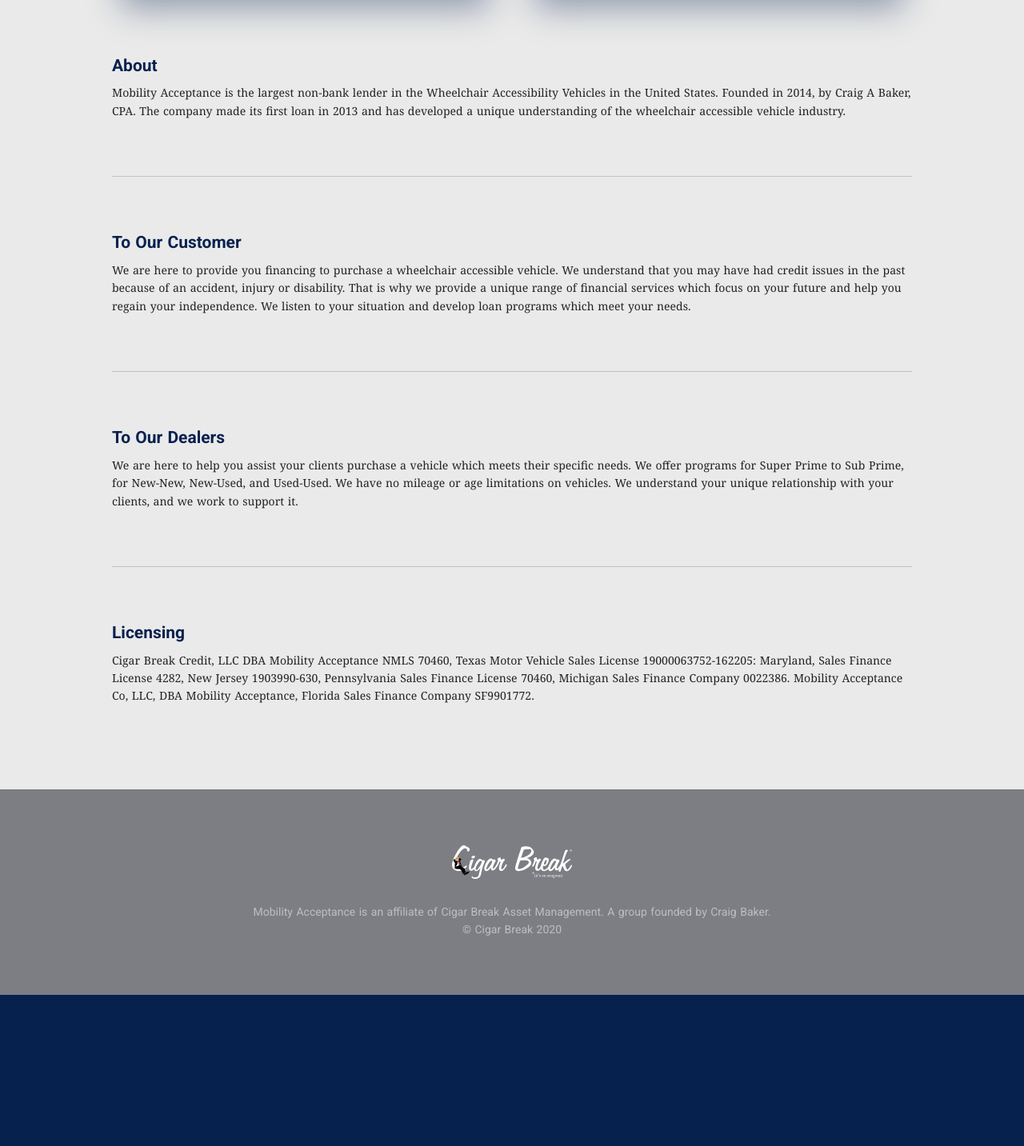
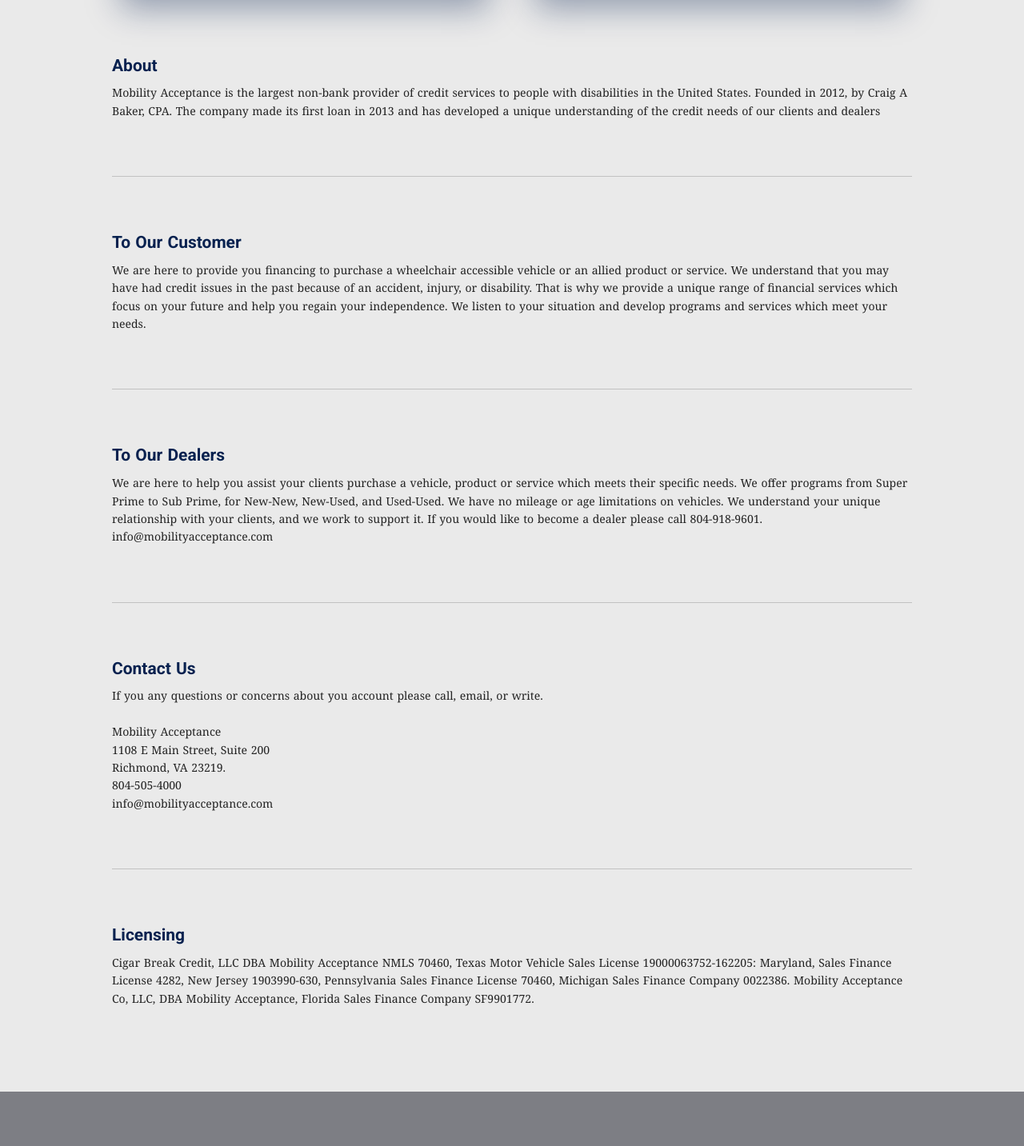
Before and after one commit to seanmart/mobilityAcceptance, a Nuxt app: page / in a window 1280 px wide. Shown: the part 473-1906 px from the top of the page at 80% size. Before the commit the page ends 1717 px from the top, so only its background shows below. Built offline with nearby package versions, Linux system fonts and the light colour scheme.

Commit message:
updated text

```diff
--- a/assets/data.js
+++ b/assets/data.js
@@ -22,33 +22,42 @@
  sections: [
   {
    title: "About",
-   text: `Mobility Acceptance is the largest non-bank lender in the Wheelchair Accessibility Vehicles
-          in the United States. Founded in 2014, by Craig A Baker, CPA. The company made its first loan
-          in 2013 and has developed a unique understanding of the wheelchair accessible vehicle industry.`
+   text: `Mobility Acceptance is the largest non-bank provider of credit services to people with disabilities in the United States.
+          Founded in 2012, by Craig A Baker, CPA. The company made its first loan in 2013 and has developed a unique understanding
+          of the credit needs of our clients and dealers`
   },
   {
    title: "To Our Customer",
-   text: `We are here to provide you financing to purchase a wheelchair accessible vehicle. We understand
-          that you may have had credit issues in the past because of an accident, injury or disability.
-          That is why we provide a unique range of financial services which focus on your future and help
-          you regain your independence. We listen to your situation and develop loan programs which meet your needs.`
+   text: `We are here to provide you financing to purchase a wheelchair accessible vehicle or an allied product or service.
+          We understand that you may have had credit issues in the past because of an accident, injury, or disability. That
+          is why we provide a unique range of financial services which focus on your future and help you regain your independence.
+          We listen to your situation and develop programs and services which meet your needs.`
   },
   {
    title: "To Our Dealers",
-   text: `We are here to help you assist your clients purchase a vehicle which meets their specific needs.
-          We offer programs for Super Prime to Sub Prime, for New-New, New-Used, and Used-Used. We have no
-          mileage or age limitations on vehicles. We understand your unique relationship with your clients,
-          and we work to support it. `
+   text: `We are here to help you assist your clients purchase a vehicle, product or service which meets their specific needs.
+          We offer programs from Super Prime to Sub Prime, for New-New, New-Used, and Used-Used. We have no mileage or age limitations
+          on vehicles. We understand your unique relationship with your clients, and we work to support it. If you would like to become
+          a dealer please call 804-918-9601. info@mobilityacceptance.com `
+  },
+  {
+   title: "Contact Us",
+   text: `If you any questions or concerns about you account please call, email, or write.<br/><br/>
+
+         Mobility Acceptance <br/>
+         1108 E Main Street, Suite 200 <br/>
+         Richmond, VA 23219. <br/>
+         804-505-4000 <br/>
+         info@mobilityacceptance.com`
   },
   {
    title: "Licensing",
-   text: `Cigar Break Credit, LLC DBA Mobility Acceptance NMLS 70460, Texas Motor Vehicle Sales License
-          19000063752-162205: Maryland, Sales Finance License 4282, New Jersey 1903990-630, Pennsylvania
-          Sales Finance License 70460, Michigan Sales Finance Company 0022386. Mobility Acceptance Co,
-          LLC, DBA Mobility Acceptance, Florida Sales Finance Company SF9901772.`
+   text: `Cigar Break Credit, LLC DBA Mobility Acceptance NMLS 70460, Texas Motor Vehicle Sales License 19000063752-162205:
+          Maryland, Sales Finance License 4282, New Jersey 1903990-630, Pennsylvania Sales Finance License 70460, Michigan Sales
+          Finance Company 0022386. Mobility Acceptance Co, LLC, DBA Mobility Acceptance, Florida Sales Finance Company SF9901772.`
   }
 ],
 footer:{
-  text: "Mobility Acceptance is an affiliate of Cigar Break Asset Management. A group founded by Craig Baker."
+  text: `Mobility Acceptance is an affiliate of Cigar Break Asset Management, 1108 E. Main Street, Suite 200 Richmond VA, 23219. 804 505 4000`
 }
 };
--- a/components/footer.vue
+++ b/components/footer.vue
@@ -3,7 +3,7 @@
     <div class="content">
       <img src="cigarbreak.svg"/>
       <p v-html="data.footer.text"/>
-      <p class="copyright">© Cigar Break {{new Date().getFullYear()}}</p>
+      <p class="copyright">© {{new Date().getFullYear()}} Cigar Break Asset Management</p>
     </div>
   </footer>
 </template>
@@ -29,7 +29,7 @@
 
     p{
       color: $snow;
-      opacity: .5;
+      opacity: .7;
       text-align: center;
       font-family: 'Roboto', sans-serif;
 
```
